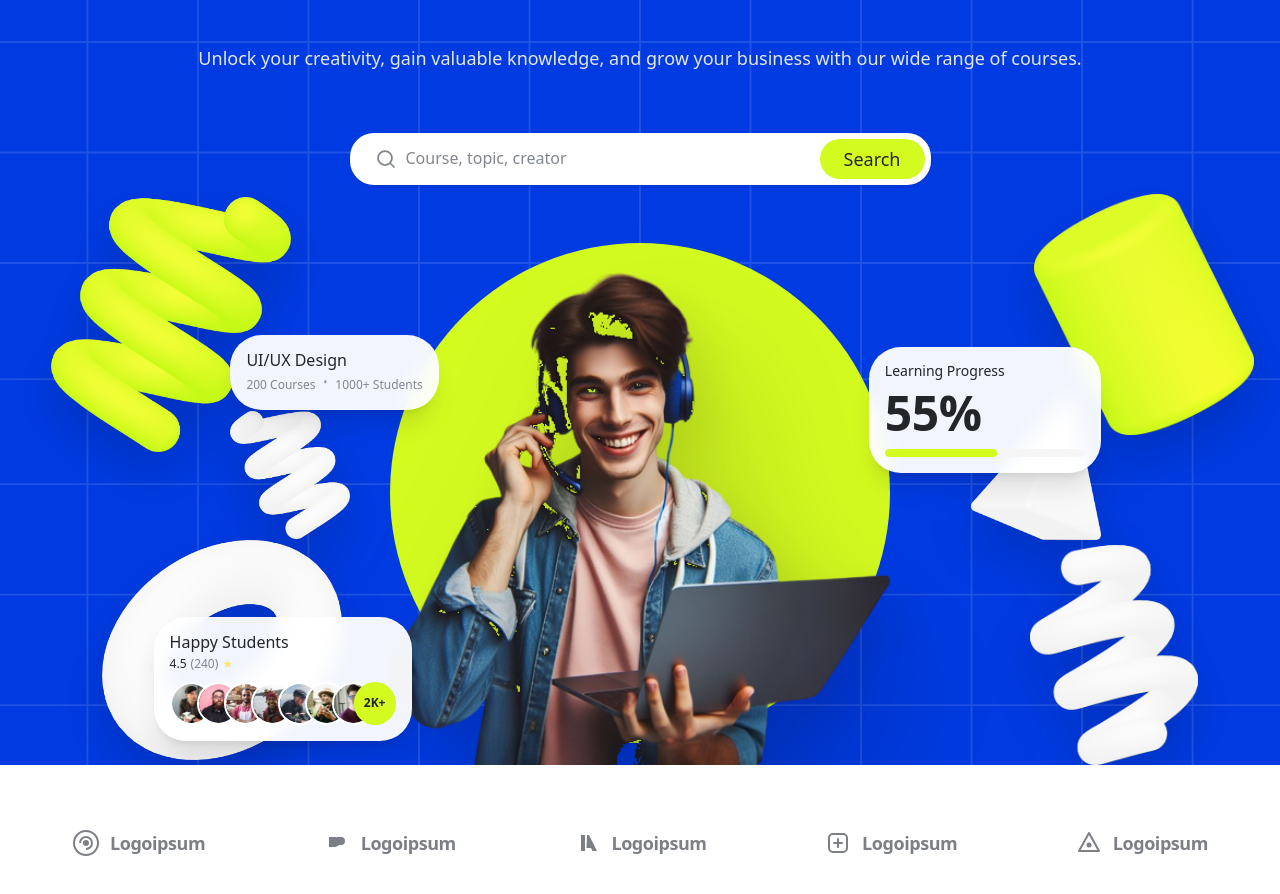
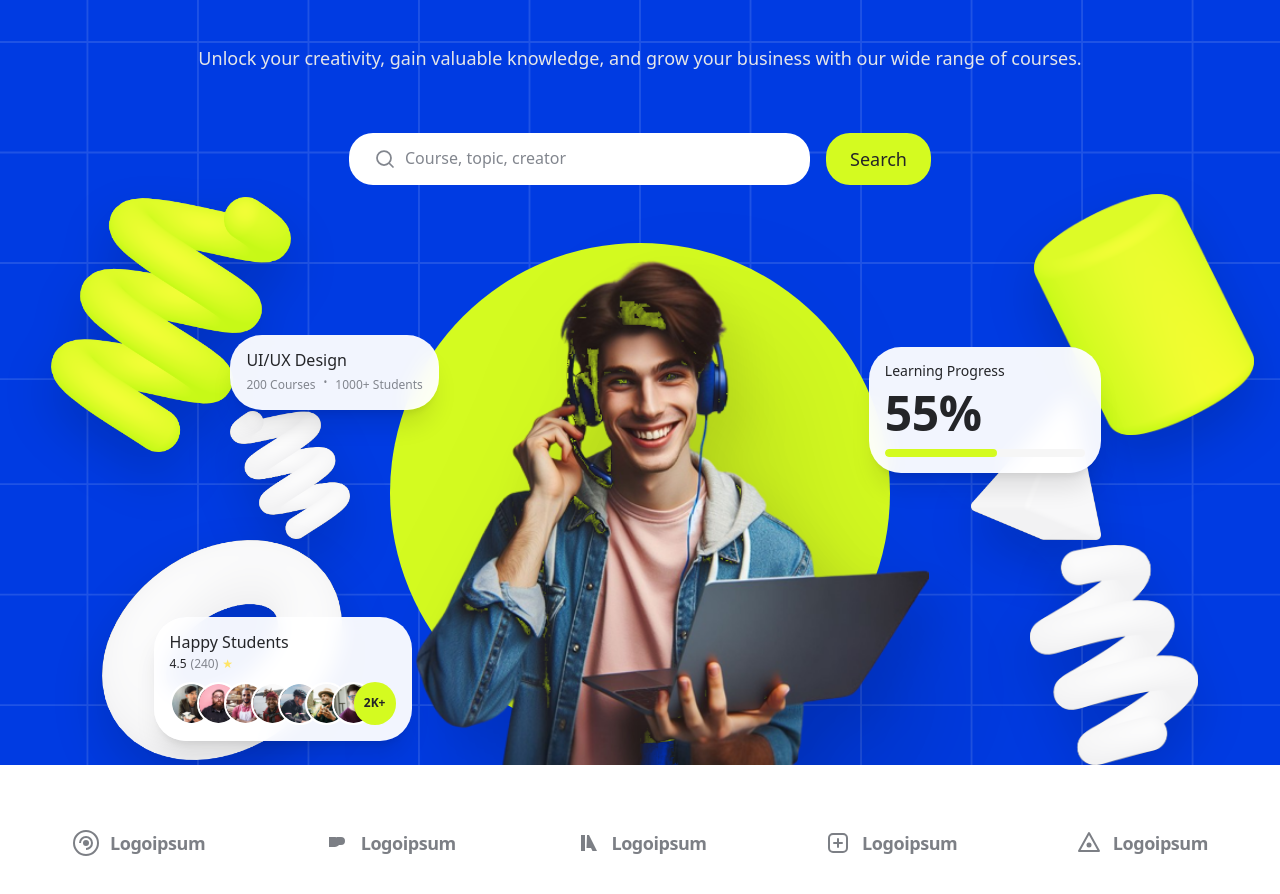
Before and after one commit to NazmusSakib3/bytespace-new, a Next.js app: page / in a window 1280 px wide. Shown: the part 300-1194 px from the top of the page. Built offline with nearby package versions, Linux system fonts and the light colour scheme.

Commit message:
Fix hero person distortion by preserving Figma aspect ratio.

```diff
--- a/components/landing/Hero.tsx
+++ b/components/landing/Hero.tsx
@@ -75,13 +75,14 @@ export function Hero() {
             </p>
           </div>
 
-          {/* Search — Figma visual: lime Search button inside white pill */}
+          {/* Search — Figma: white field + separate lime button */}
           <form
-            className="mx-auto flex h-[52px] w-full max-w-[581px] items-center gap-2 rounded-[24px] bg-white py-1.5 pl-6 pr-1.5 shadow-sm"
+            className="flex w-full max-w-[541px] flex-col items-stretch gap-4 sm:mx-auto sm:max-w-none sm:w-auto sm:flex-row sm:items-center sm:justify-center sm:gap-4"
             role="search"
             action="#courses"
             method="get"
           >
+            <div className="flex h-[52px] w-full items-center gap-2 rounded-[24px] bg-white px-6 sm:w-[461px]">
               <span className="shrink-0 text-muted" aria-hidden>
                 <svg width="24" height="24" viewBox="0 0 24 24" fill="none">
                   <circle cx="11" cy="11" r="7" stroke="currentColor" strokeWidth="1.75" />
@@ -103,9 +104,10 @@ export function Hero() {
                 placeholder="Course, topic, creator"
                 className="min-w-0 flex-1 bg-transparent text-base leading-[1.6] text-text placeholder:text-muted focus:outline-none"
               />
+            </div>
             <button
               type="submit"
-              className="inline-flex h-full shrink-0 items-center justify-center rounded-[20px] bg-brand-lime px-6 text-lg font-medium text-text transition hover:brightness-95"
+              className="inline-flex h-[52px] shrink-0 items-center justify-center rounded-[24px] bg-brand-lime px-6 text-lg font-medium text-text transition hover:brightness-95"
             >
               Search
             </button>
@@ -153,15 +155,16 @@ export function Hero() {
             className="-right-4 bottom-0 h-[130px] w-[140px] sm:right-[2%] sm:h-[180px] sm:w-[190px] lg:right-[4%] lg:h-[220px] lg:w-[230px]"
           />
 
-          {/* Hero person */}
-          <div className="absolute bottom-0 left-1/2 z-10 w-[min(72%,340px)] -translate-x-1/2 sm:w-[420px] lg:w-[500px]">
+          {/* Hero person — keep Figma aspect 516∶483; width-driven, never stretch */}
+          <div className="absolute bottom-0 left-1/2 z-10 w-[min(78%,340px)] -translate-x-1/2 sm:w-[480px] lg:w-[578px]">
             <Image
               src="/figma/hero-person.png"
               alt="Young man with headphones and laptop smiling"
-              width={916}
-              height={902}
-              className="h-auto w-full object-contain object-bottom"
+              width={516}
+              height={483}
+              className="pointer-events-none h-auto w-full"
               style={{
+                aspectRatio: "516 / 483",
                 filter:
                   "drop-shadow(51px 73px 72px rgba(0,0,0,0.13)) drop-shadow(17px 24px 24px rgba(0,0,0,0.09))",
               }}
```
Also changed, not shown: public/figma/hero-person.png. Lines whose indentation alone changed are shown as unchanged.
